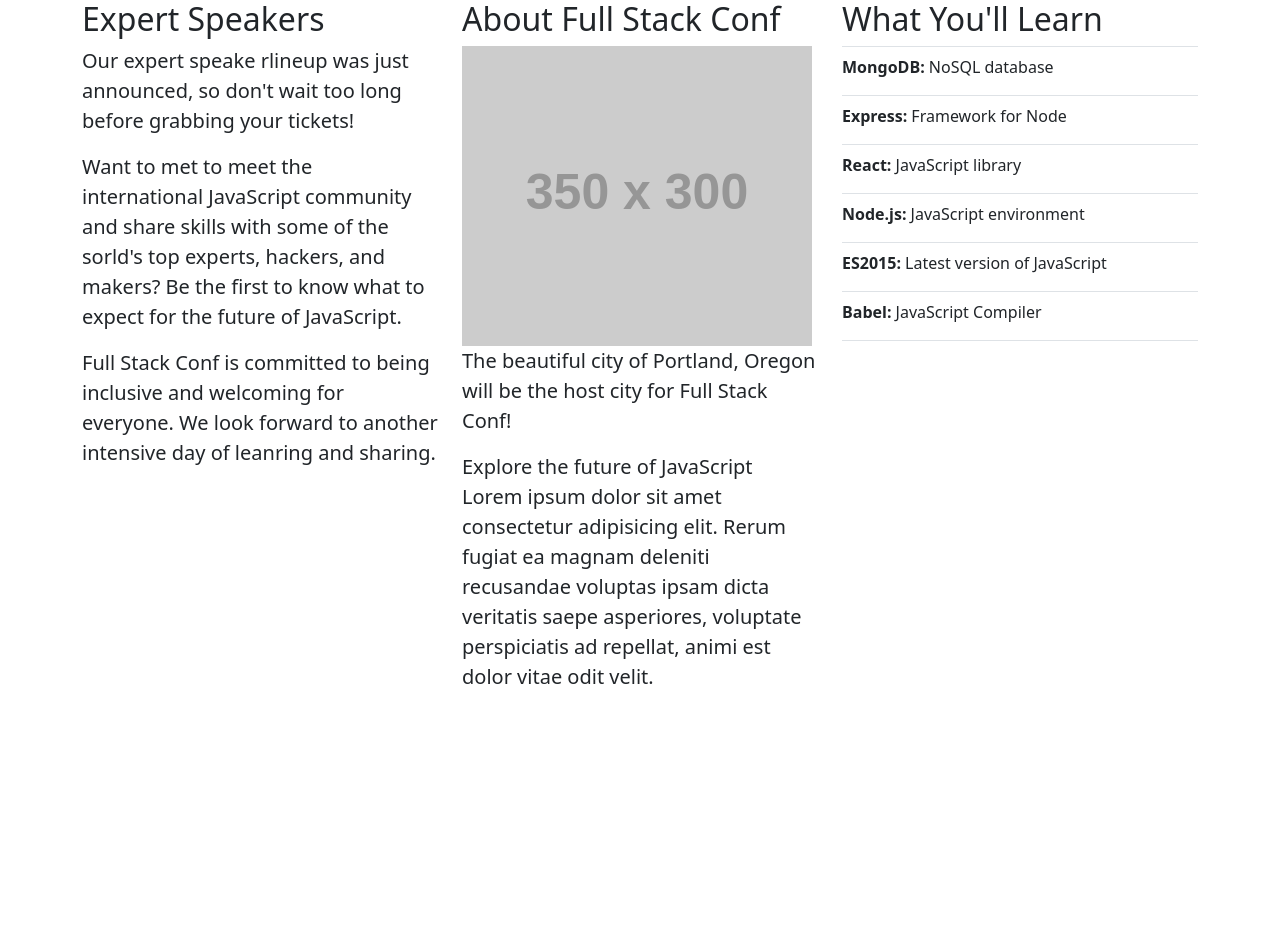
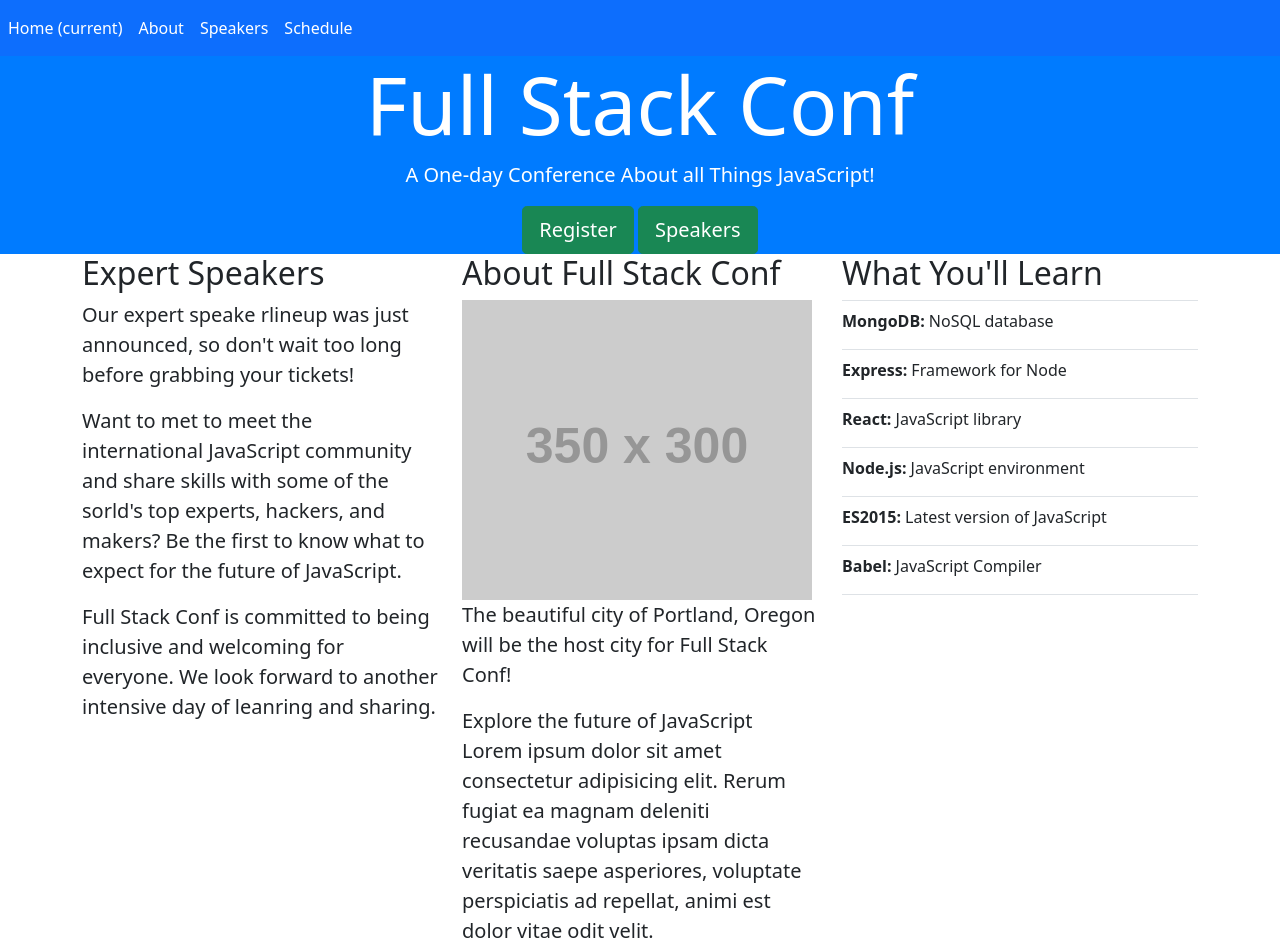
Before and after one commit to code-skools/JS-conference, a plain HTML site: page index.html in a window 1280 px wide. Before the commit the page ends 800 px from the top, so only its background shows below. Drawn offline with nearby package versions, Linux system fonts and the light colour scheme; placeholder pictures from the web are drawn by us.

Commit message:
merged code

```diff
--- a/index.html
+++ b/index.html
@@ -7,8 +7,34 @@
     <title>Document</title>
 </head>
 <body>
-    <!-- When, where and What, Container -->
-
+    <!-- nav and jumbotron -->
+    <nav class="navbar navbar-expand-lg navbar-light bg-primary">
+        <div class="collapse navbar-collapse" id="navbarNav">
+          <ul class="navbar-nav">
+            <li class="nav-item active">
+              <a class="nav-link" href="#" style="color:white">Home <span class="sr-only">(current)</span></a>
+            </li>
+            <li class="nav-item">
+              <a class="nav-link" href="#" style="color:white">About</a>
+            </li>
+            <li class="nav-item">
+              <a class="nav-link" href="#" style="color:white">Speakers</a>
+            </li>
+            <li class="nav-item">
+              <a class="nav-link" href="#" style="color:white">Schedule</a>
+            </li>
+          </ul>
+        </div>
+      </nav>
+    <div class="jumbotron" style="background-color: #007bff;">
+      <div class="text-center">
+            <h1 class="display-1" style="color:white">Full Stack Conf</h1>
+            <p class="lead" style="color: white">A One-day Conference About all Things JavaScript!</p>
+            <a class="btn btn-success btn-lg" href="#" role="button">Register</a>
+            <a class="btn btn-success btn-lg" href="#" role="button">Speakers</a>
+      </div>
+    </div>
+        <!-- When, where and What, Container -->
     <div class="container">
         <div class="row">
             <!-- Expert speakers -->
```
